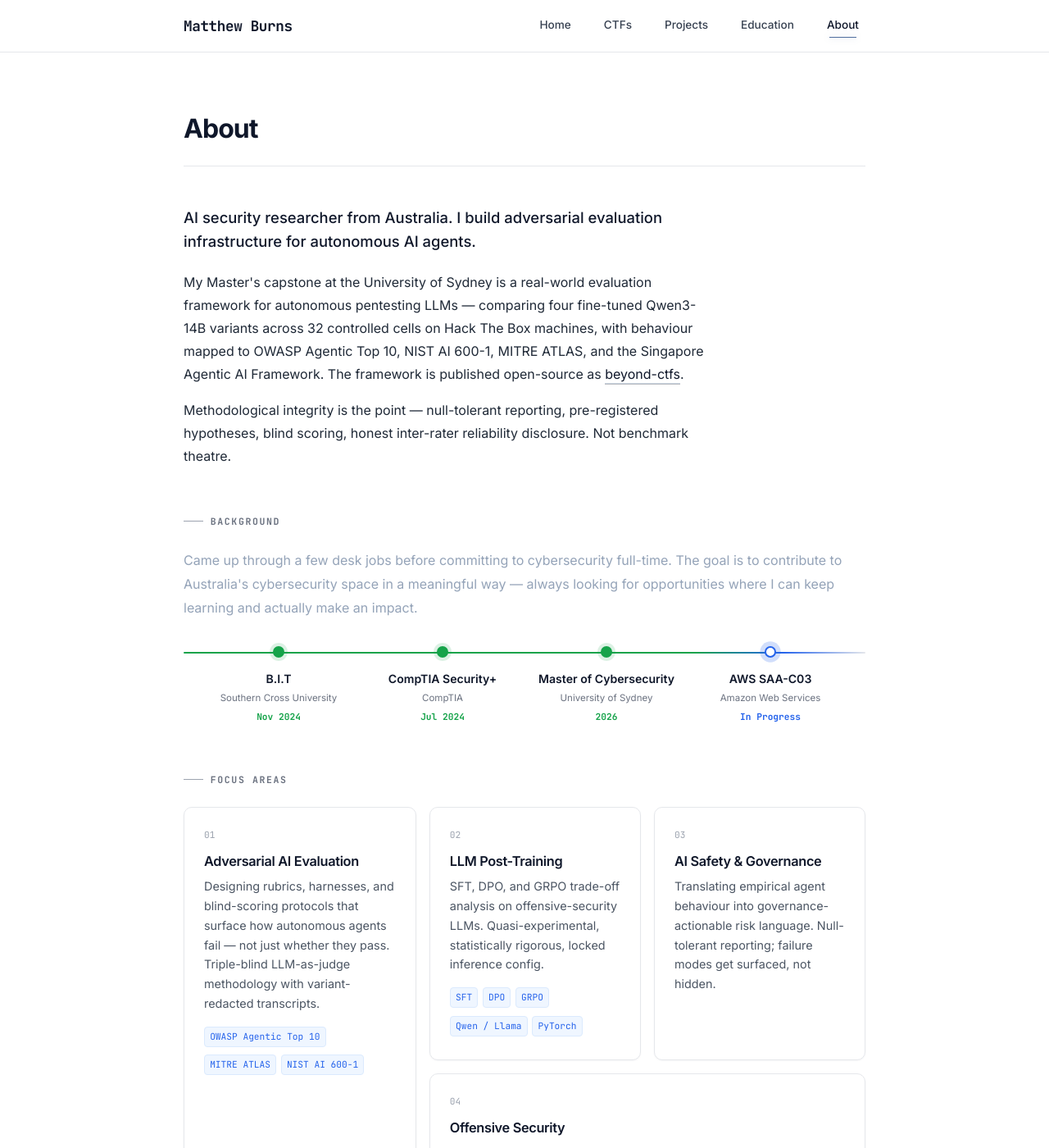
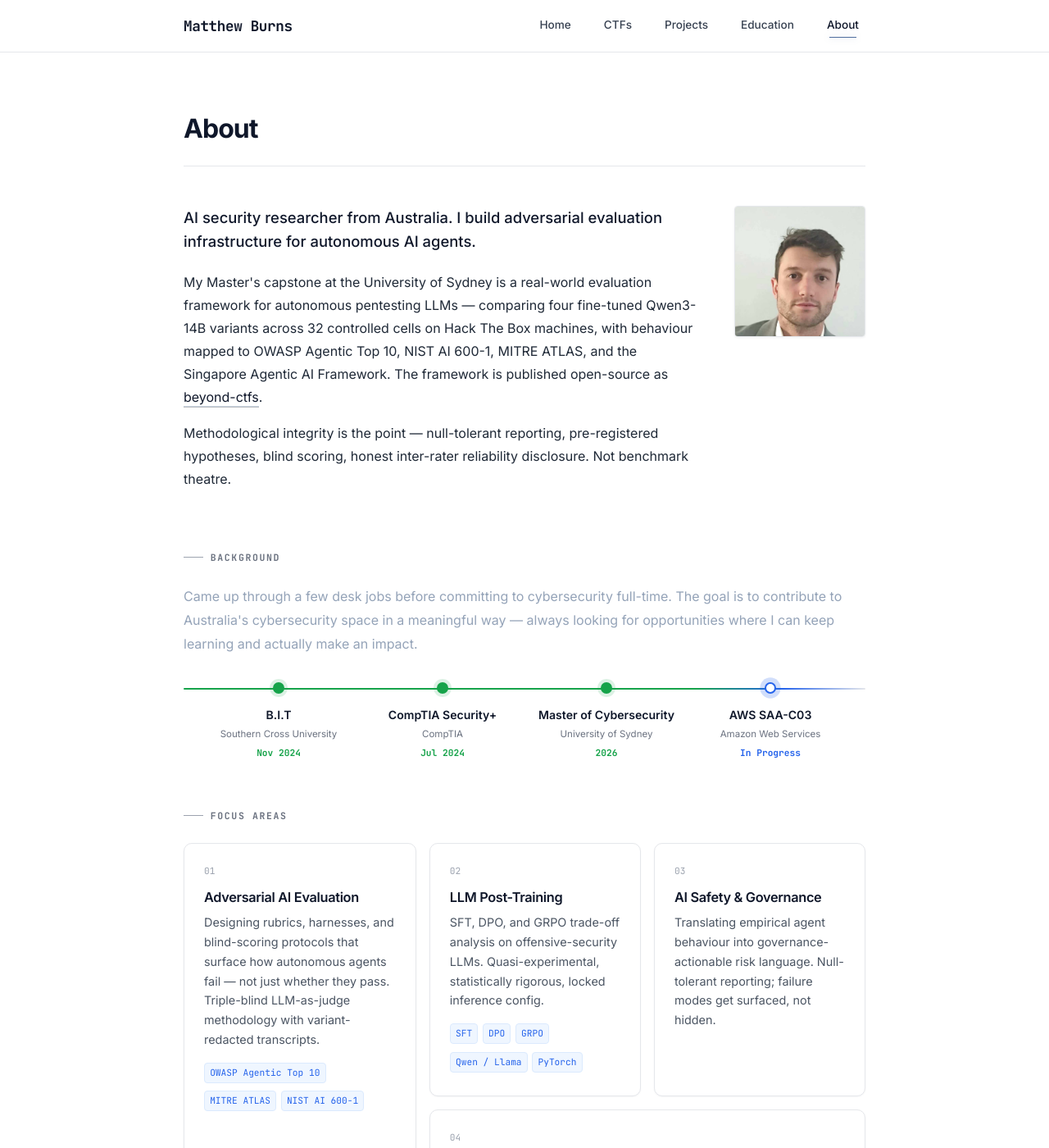
Before and after one commit to mburns00/mburns00.github.io, a Jekyll site: the page built from pages/about.html, in a window 1280 px wide and 1400 px high. Shown: the whole window at 82% size. Built offline with Jekyll 4.4.1, drawn with Linux system fonts in a browser that asks for light colours; some web fonts are replaced.

Commit message:
about: photo added beside intro — same crop and treatment as home sidebar (160px square, face-centered, subtle greyscale)

```diff
--- a/pages/about.html
+++ b/pages/about.html
@@ -5,11 +5,29 @@ permalink: /about/
 ---
 
 <style>
-  /* ━━ Intro — restrained ━━ */
+  /* ━━ Intro — two-column with photo ━━ */
   .about-intro {
+    display: grid;
+    grid-template-columns: 1fr 160px;
+    gap: 2.5rem;
+    align-items: start;
     margin: 1.5rem 0 3.5rem 0;
-    max-width: 640px;
   }
+  .about-intro-text { min-width: 0; max-width: 640px; }
+  .about-photo {
+    width: 160px;
+    height: 160px;
+    border-radius: 4px;
+    object-fit: cover;
+    object-position: center 32%;
+    border: 1px solid #e5e7eb;
+    box-shadow: 0 1px 3px rgba(15, 23, 42, 0.06);
+    display: block;
+    filter: grayscale(0.04);
+    transition: filter 200ms ease;
+    justify-self: end;
+  }
+  .about-photo:hover { filter: grayscale(0); }
   .about-intro .lead {
     font-size: 1.15rem;
     color: #0f172a;
@@ -243,6 +261,15 @@ permalink: /about/
 
   /* ━━ Responsive ━━ */
   @media (max-width: 768px) {
+    .about-intro {
+      grid-template-columns: 1fr;
+      gap: 1.5rem;
+    }
+    .about-photo {
+      width: 120px;
+      height: 120px;
+      justify-self: start;
+    }
     .bento-grid {
       grid-template-columns: 1fr;
       grid-template-rows: auto;
@@ -272,12 +299,14 @@ permalink: /about/
   }
 </style>
 
-<!-- Intro -->
+<!-- Intro — text + photo -->
 <div class="about-intro">
-  <div class="accent-line hero-fade"></div>
-  <p class="lead hero-fade">AI security researcher from Australia. I build adversarial evaluation infrastructure for autonomous AI agents.</p>
-  <p class="hero-fade">My Master's capstone at the University of Sydney is a real-world evaluation framework for autonomous pentesting LLMs — comparing four fine-tuned Qwen3-14B variants across 32 controlled cells on Hack The Box machines, with behaviour mapped to OWASP Agentic Top 10, NIST AI 600-1, MITRE ATLAS, and the Singapore Agentic AI Framework. The framework is published open-source as <a href="https://github.com/mburns00/beyond-ctfs">beyond-ctfs</a>.</p>
-  <p class="hero-fade">Methodological integrity is the point — null-tolerant reporting, pre-registered hypotheses, blind scoring, honest inter-rater reliability disclosure. Not benchmark theatre.</p>
+  <div class="about-intro-text">
+    <p class="lead">AI security researcher from Australia. I build adversarial evaluation infrastructure for autonomous AI agents.</p>
+    <p>My Master's capstone at the University of Sydney is a real-world evaluation framework for autonomous pentesting LLMs — comparing four fine-tuned Qwen3-14B variants across 32 controlled cells on Hack The Box machines, with behaviour mapped to OWASP Agentic Top 10, NIST AI 600-1, MITRE ATLAS, and the Singapore Agentic AI Framework. The framework is published open-source as <a href="https://github.com/mburns00/beyond-ctfs">beyond-ctfs</a>.</p>
+    <p>Methodological integrity is the point — null-tolerant reporting, pre-registered hypotheses, blind scoring, honest inter-rater reliability disclosure. Not benchmark theatre.</p>
+  </div>
+  <img class="about-photo" src="{{ '/assets/images/matthew-burns.jpg' | relative_url }}" alt="Matthew Burns" loading="lazy" />
 </div>
 
 <!-- Credentials -->
```
